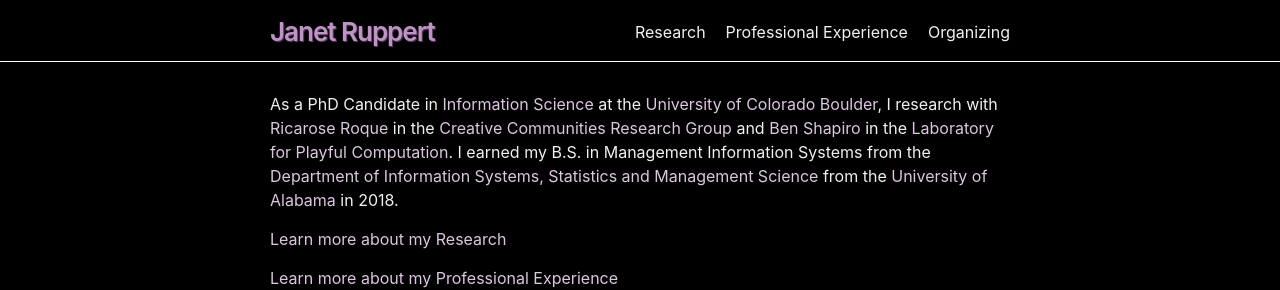
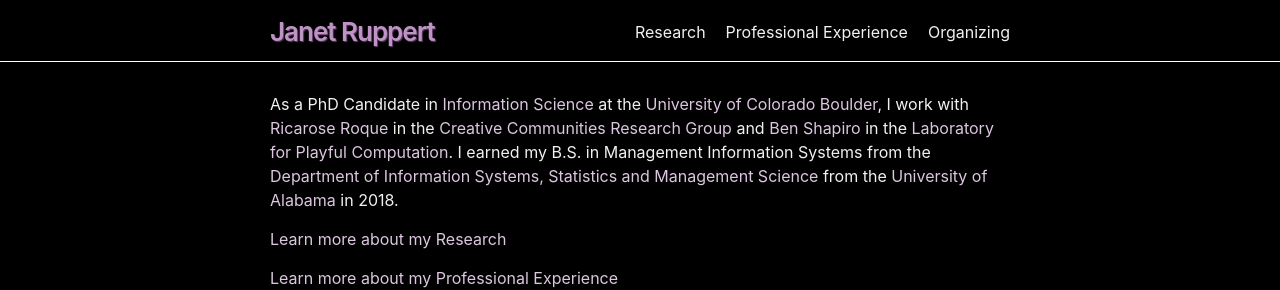
Before and after one commit to janetruppert/janetruppert.github.io, a Jekyll site: the page built from index.markdown, in a window 1280 px wide. Shown: the top 290 px of the page. Built offline with Jekyll 4.4.1, drawn with Linux system fonts in a browser that asks for light colours.

```diff
--- a/0-research.markdown
+++ b/0-research.markdown
@@ -2,6 +2,7 @@
 layout: page
 title: Research
 permalink: /research/
+image: "/images/research-photo.JPG"
 ---
 
 I design and manage qualitative studies end-to-end. In particular, I have experience with interview, ethnographic, and community-based research methods.
--- a/index.markdown
+++ b/index.markdown
@@ -5,7 +5,7 @@
 layout: home
 ---
 
-As a PhD Candidate in [Information Science](https://www.colorado.edu/cmci/infoscience) at the [University of Colorado Boulder](https://www.colorado.edu), I research with [Ricarose Roque](https://www.ricarose.com/) in the [Creative Communities Research Group](https://www.creativecommunities.group/) and [Ben Shapiro](https://benshapi.ro/) in the [Laboratory for Playful Computation](https://www.playfulcomputation.group/). I earned my B.S. in Management Information Systems from the [Department of Information Systems, Statistics and Management Science](https://catalog.ua.edu/undergraduate/commerce-business-administration/information-systems-statistics-management-science/) from the [University of Alabama](https://www.ua.edu/) in 2018.
+As a PhD Candidate in [Information Science](https://www.colorado.edu/cmci/infoscience) at the [University of Colorado Boulder](https://www.colorado.edu), I work with [Ricarose Roque](https://www.ricarose.com/) in the [Creative Communities Research Group](https://www.creativecommunities.group/) and [Ben Shapiro](https://benshapi.ro/) in the [Laboratory for Playful Computation](https://www.playfulcomputation.group/). I earned my B.S. in Management Information Systems from the [Department of Information Systems, Statistics and Management Science](https://catalog.ua.edu/undergraduate/commerce-business-administration/information-systems-statistics-management-science/) from the [University of Alabama](https://www.ua.edu/) in 2018.
 
 [Learn more about my Research](/research)
 
```
Also changed, not shown: 6 other files.
